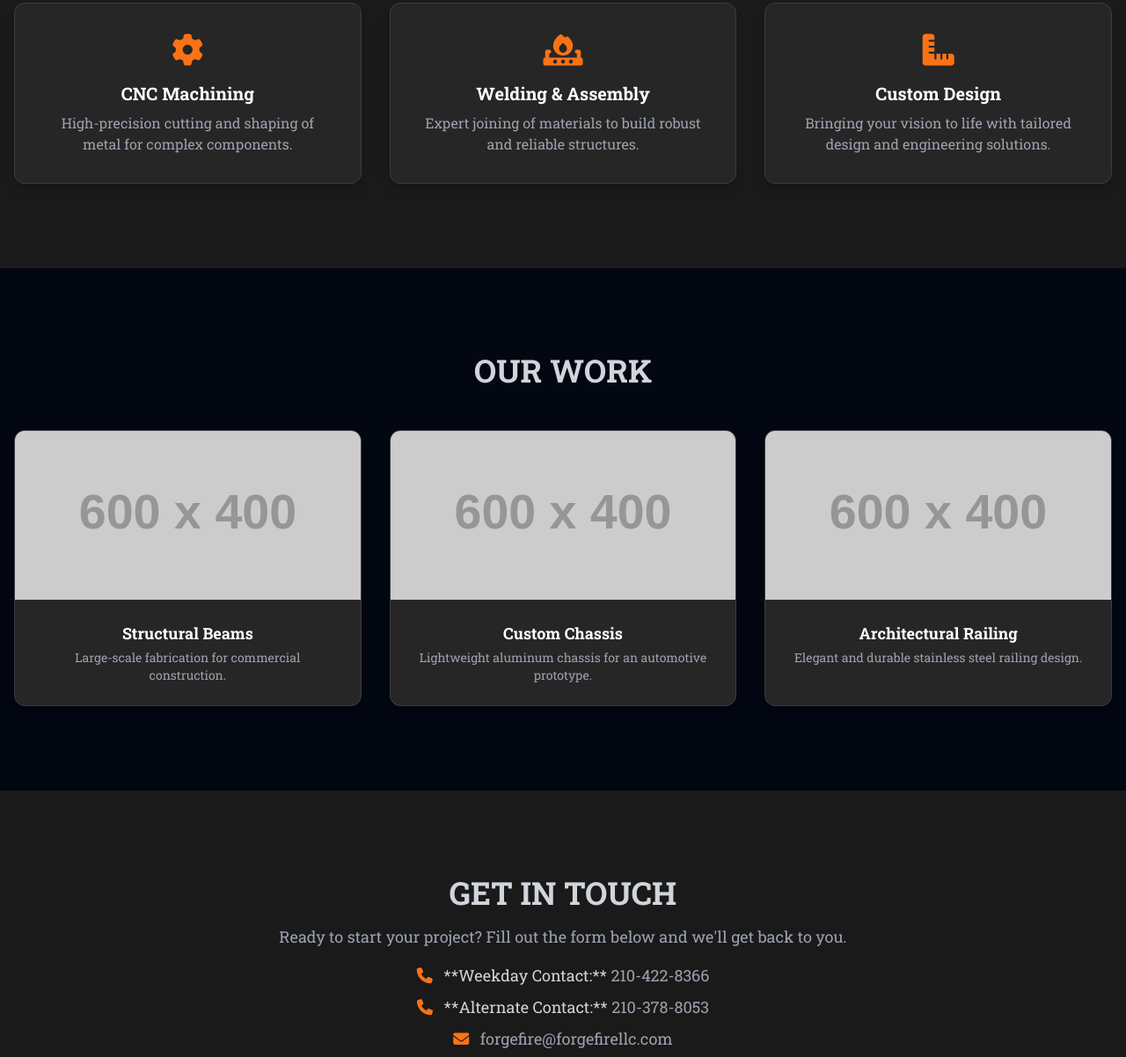
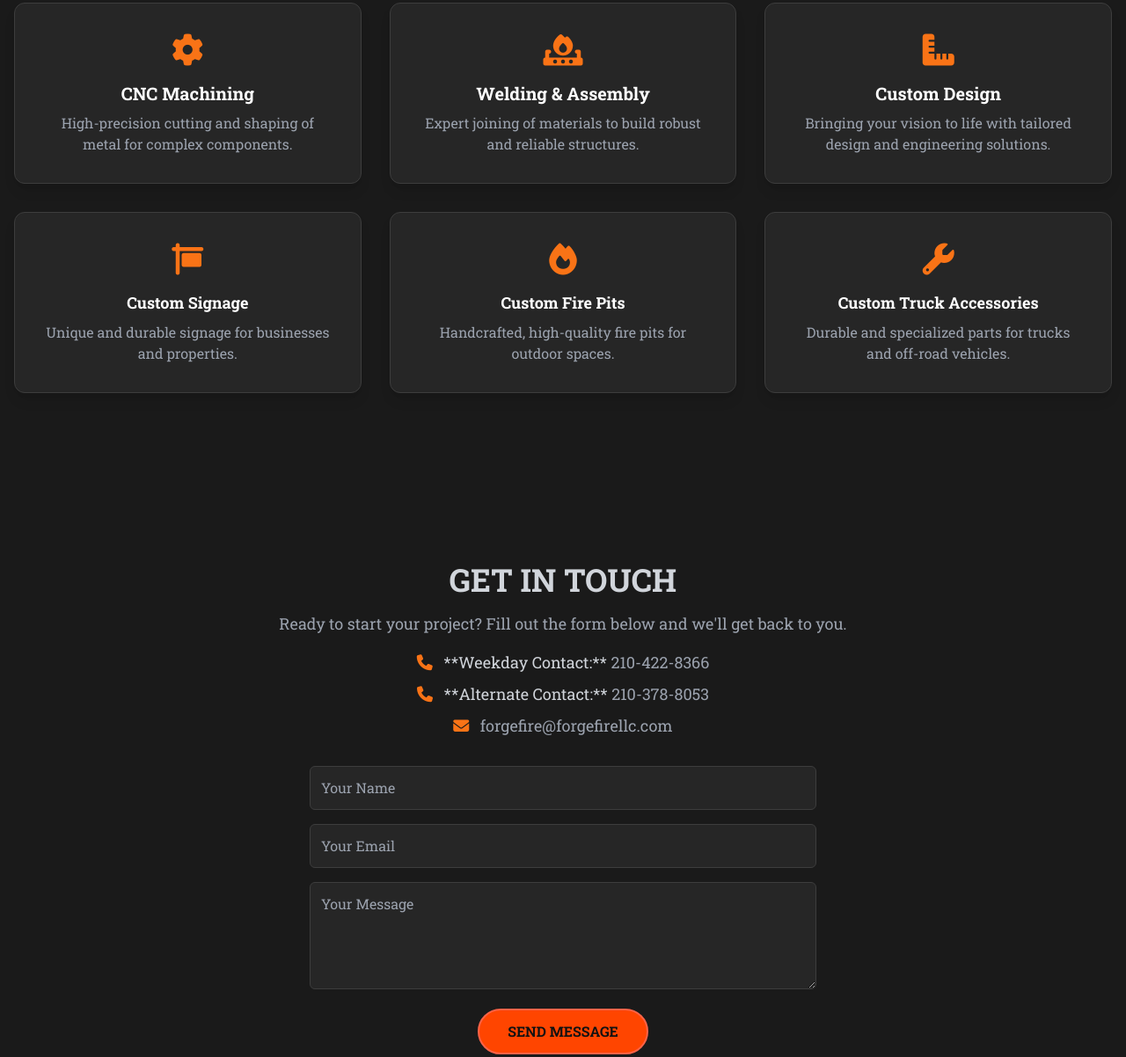
Before and after one commit to forgefirellc/forgefirellc.github.io, a plain HTML site: page index.html in a window 1280 px wide. Shown: the part 817-2019 px from the top of the page at 88% size. Drawn offline with nearby package versions, Linux system fonts and the light colour scheme; placeholder pictures from the web are drawn by us.

Commit message:
Update index.html

```diff
--- a/index.html
+++ b/index.html
@@ -72,7 +72,6 @@
             <a href="#" class="text-2xl font-bold text-white tracking-wide">FORGE FIRE LLC</a>
             <div class="space-x-4">
                 <a href="#services" class="hover:text-orange-500 transition-colors">Capabilities</a>
-                <a href="#portfolio" class="hover:text-orange-500 transition-colors">Projects</a>
                 <a href="#contact" class="hover:text-orange-500 transition-colors">Contact</a>
             </div>
         </nav>
@@ -95,7 +94,7 @@
     <section id="services" class="py-16 md:py-24 bg-[#1a1a1a]">
         <div class="container mx-auto text-center">
             <h2 class="text-3xl md:text-4xl font-bold mb-12 uppercase">Our Capabilities</h2>
-            <div class="grid grid-cols-1 md:grid-cols-3 gap-8 px-4">
+            <div class="grid grid-cols-1 md:grid-cols-2 lg:grid-cols-3 gap-8 px-4">
                 <!-- Service Card 1: CNC Machining -->
                 <div class="card-metallic p-8 rounded-xl shadow-lg shadow-orange-hover transition-all duration-300">
                     <div class="text-4xl text-orange-500 mb-4">
@@ -126,38 +125,29 @@
                         Bringing your vision to life with tailored design and engineering solutions.
                     </p>
                 </div>
-            </div>
-        </div>
-    </section>
-
-    <!-- Portfolio Section -->
-    <section id="portfolio" class="py-16 md:py-24">
-        <div class="container mx-auto text-center">
-            <h2 class="text-3xl md:text-4xl font-bold mb-12 uppercase">Our Work</h2>
-            <div class="grid grid-cols-1 md:grid-cols-2 lg:grid-cols-3 gap-8 px-4">
-                <!-- Portfolio Item 1 -->
-                <div class="rounded-xl overflow-hidden shadow-lg transform transition-transform duration-300 hover:scale-105 card-metallic shadow-orange-hover">
-                    <img src="https://placehold.co/600x400/1f2937/d1d5db?text=Project+Alpha" alt="Project Alpha" class="w-full h-48 object-cover">
-                    <div class="p-6">
-                        <h3 class="font-semibold text-lg mb-1 text-white">Structural Beams</h3>
-                        <p class="text-gray-400 text-sm">Large-scale fabrication for commercial construction.</p>
+                <!-- Portfolio Item 1: Custom Signage -->
+                <div class="card-metallic p-8 rounded-xl shadow-lg shadow-orange-hover transition-all duration-300">
+                    <div class="text-4xl text-orange-500 mb-4">
+                        <i class="fa-solid fa-sign-hanging"></i>
                     </div>
+                    <h3 class="font-semibold text-lg mb-2 text-white">Custom Signage</h3>
+                    <p class="text-gray-400">Unique and durable signage for businesses and properties.</p>
                 </div>
-                <!-- Portfolio Item 2 -->
-                <div class="rounded-xl overflow-hidden shadow-lg transform transition-transform duration-300 hover:scale-105 card-metallic shadow-orange-hover">
-                    <img src="https://placehold.co/600x400/1f2937/d1d5db?text=Project+Beta" alt="Project Beta" class="w-full h-48 object-cover">
-                    <div class="p-6">
-                        <h3 class="font-semibold text-lg mb-1 text-white">Custom Chassis</h3>
-                        <p class="text-gray-400 text-sm">Lightweight aluminum chassis for an automotive prototype.</p>
+                <!-- Portfolio Item 2: Custom Fire Pits -->
+                <div class="card-metallic p-8 rounded-xl shadow-lg shadow-orange-hover transition-all duration-300">
+                    <div class="text-4xl text-orange-500 mb-4">
+                        <i class="fa-solid fa-fire"></i>
                     </div>
+                    <h3 class="font-semibold text-lg mb-2 text-white">Custom Fire Pits</h3>
+                    <p class="text-gray-400">Handcrafted, high-quality fire pits for outdoor spaces.</p>
                 </div>
-                <!-- Portfolio Item 3 -->
-                <div class="rounded-xl overflow-hidden shadow-lg transform transition-transform duration-300 hover:scale-105 card-metallic shadow-orange-hover">
-                    <img src="https://placehold.co/600x400/1f2937/d1d5db?text=Project+Gamma" alt="Project Gamma" class="w-full h-48 object-cover">
-                    <div class="p-6">
-                        <h3 class="font-semibold text-lg mb-1 text-white">Architectural Railing</h3>
-                        <p class="text-gray-400 text-sm">Elegant and durable stainless steel railing design.</p>
+                <!-- Portfolio Item 3: Custom Truck Accessories -->
+                <div class="card-metallic p-8 rounded-xl shadow-lg shadow-orange-hover transition-all duration-300">
+                    <div class="text-4xl text-orange-500 mb-4">
+                        <i class="fa-solid fa-wrench"></i>
                     </div>
+                    <h3 class="font-semibold text-lg mb-2 text-white">Custom Truck Accessories</h3>
+                    <p class="text-gray-400">Durable and specialized parts for trucks and off-road vehicles.</p>
                 </div>
             </div>
         </div>
```
